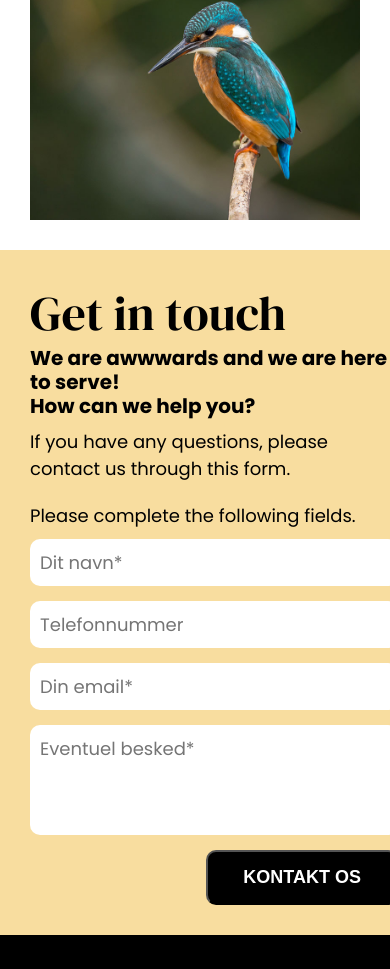
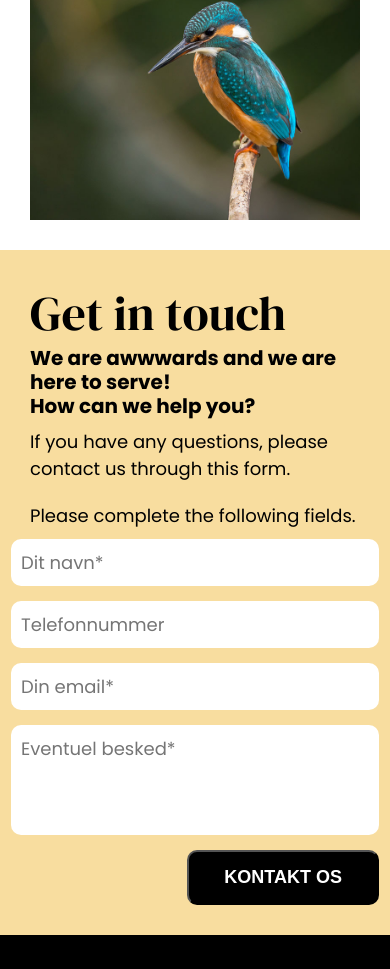
Before and after one commit to kalle202/kalle202.github.io, a plain HTML site: page index.html in a window 390 px wide. Shown: the part 3755-4724 px from the top of the page. Drawn offline with Linux system fonts and the light colour scheme; a web font is replaced by a local one.

Commit message:
mobile version fix?

```diff
--- a/css/main.css
+++ b/css/main.css
@@ -157,6 +157,7 @@
     display: grid;
     grid-template-columns: repeat(2,1fr);
     padding: 140px 180px;
+    justify-items: center;
 }
 #getintouch div h2 {
     font-family: 'DM Serif Display', serif;
@@ -259,6 +260,7 @@
     }
 
     #getintouch form, #getintouch form input, #getintouch form textarea {
+        min-width: 300px;
         max-width: 400px;
     }
 
```
